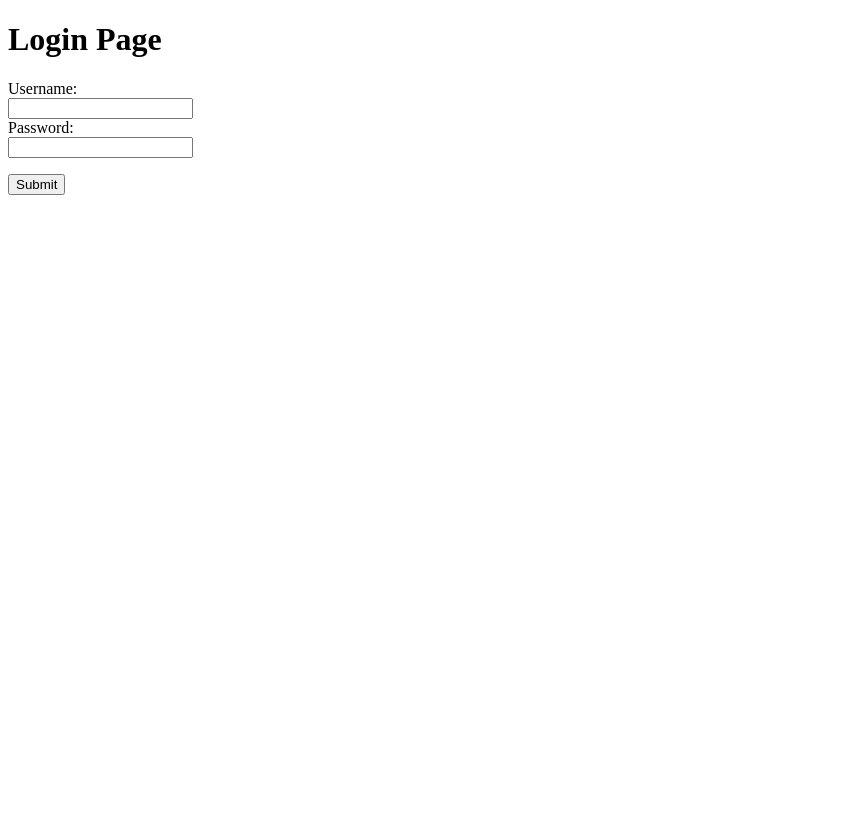
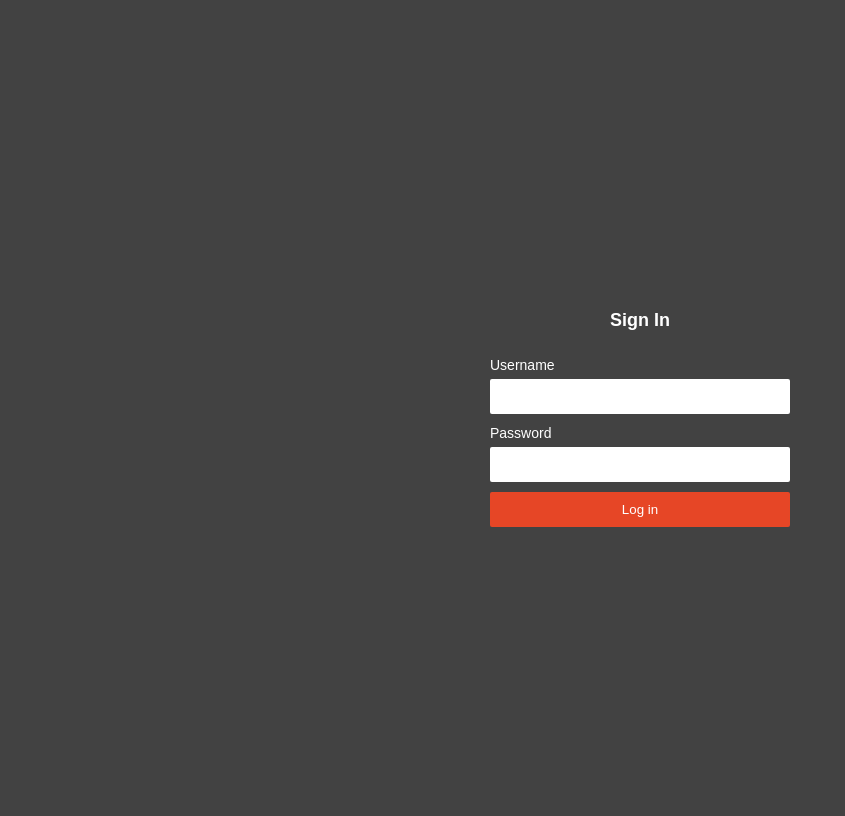
Before and after one commit to adelfavero57/EthicsWebApp, a Django app: page /login/ in a window 1280 px wide. Shown: the whole page, without its empty margins (0-845 px from the left). Before the commit the page ends 195 px from the top, so only its background shows below. Run offline with Django 3.2, Linux system fonts and the light colour scheme.

Commit message:
simple style update

```diff
--- /dev/null
+++ b/Project/accounts/static/login/style.css
@@ -0,0 +1,44 @@
+body {
+    background:#424242;
+    color:#ffffff;
+    font-family: sans-serif;
+}
+
+.flex-container {
+    display: flex;
+    min-height: 100vh;
+    flex-direction: column;
+    justify-content: center;
+    align-items: center;
+}
+
+
+#signin {
+    font-size: 18px;
+    margin: 20px 0px 25px 0px;
+}
+
+.formlabel {
+    font-size: 14px;
+    height: 35px;
+    width: 300px;
+}
+
+.formbox {
+    height: 35px;
+    width: 300px;
+    margin: 5px 0px 10px 0px;
+    border: 0px;
+    border-radius: 2px;
+    box-sizing: border-box;
+    padding: 6px 8px 6px 8px;
+}
+
+#login {
+    height: 35px;
+    width: 300px;
+    border: 0px;
+    border-radius: 2px;
+    color:#ffffff;
+    background:#e64626;
+}
--- a/Project/accounts/templates/login.html
+++ b/Project/accounts/templates/login.html
@@ -5,20 +5,30 @@
     <meta charset="UTF-8">
     <meta http-equiv="X-UA-Compatible" content="IE=edge">
     <meta name="viewport" content="width=device-width, initial-scale=1.0">
+    {% load static %}
+    <link rel="stylesheet" type="text/css" href="{% static 'login/style.css' %}">
     <title>Login</title>
 </head>
 
 <body>
-    <h1>Login Page</h1>
-    <form method="POST" actions="">
-        {% csrf_token %}
-        <label for="username">Username:</label><br>
-        <input type="text" id="uname" name="username"><br>
-        <label for="password">Password:</label><br>
-        <input type="text" id="pass" name="password">
-        <p></p>
-        <input type="submit" name="Login">
-    </form>
+
+    <div class="flex-container">
+        <h1 id="signin">Sign In</h1>
+        <form method="POST" class="form" actions="">
+            {% csrf_token %}
+            <label for="username" class="formlabel">Username</label>
+            <br>
+            <input type="text" id="uname" class="formbox" name="username">
+            <br>
+            <label for="password" class="formlabel">Password</label>
+            <br>
+            <input type="text" id="pass" class="formbox" name="password">
+            <br>
+            <input type="submit" value="Log in" id="login" name="Login">
+        </form>
+    </div>
+
+
 </body>
 
 </html>
```
Also changed, not shown: Project/db.sqlite3.
